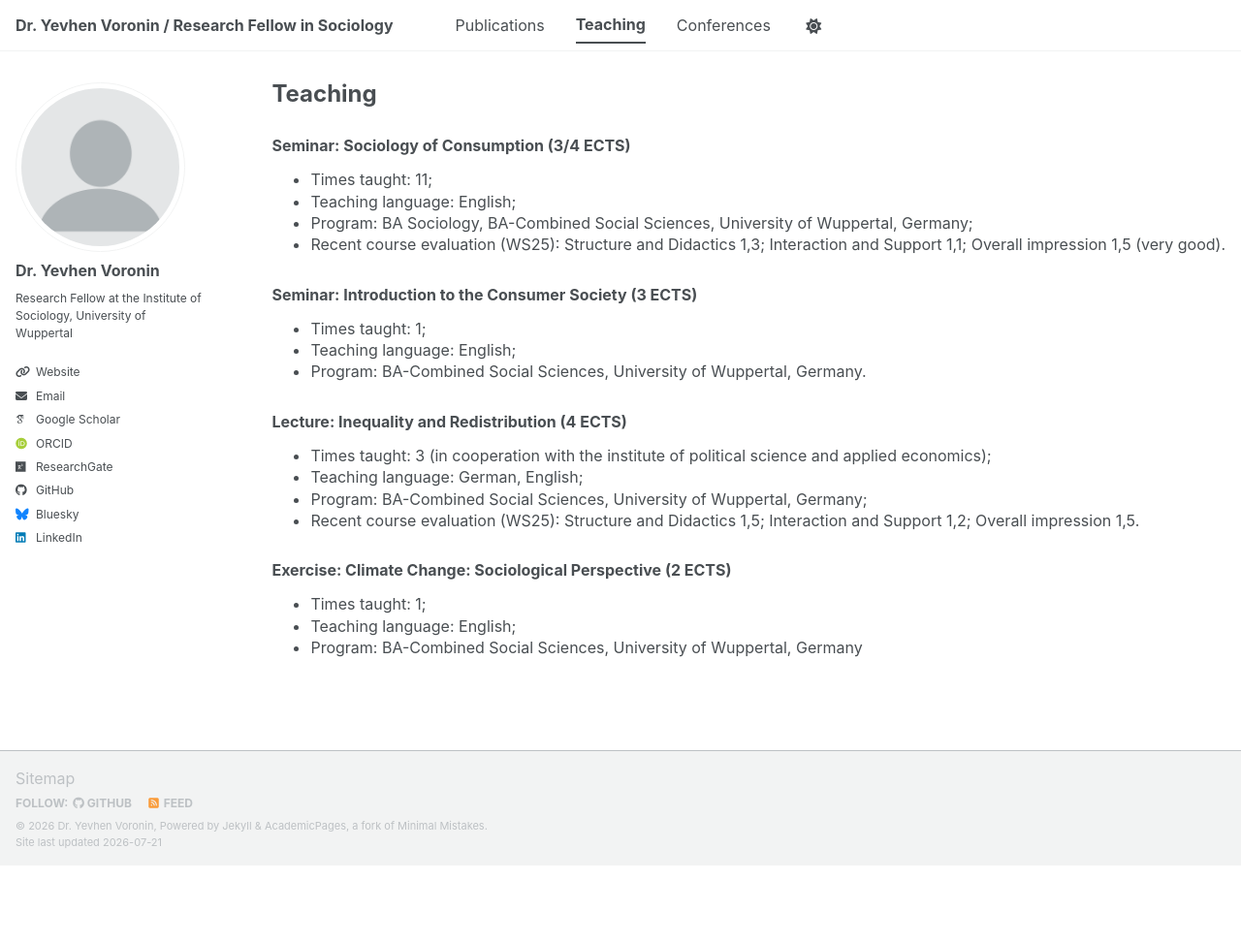
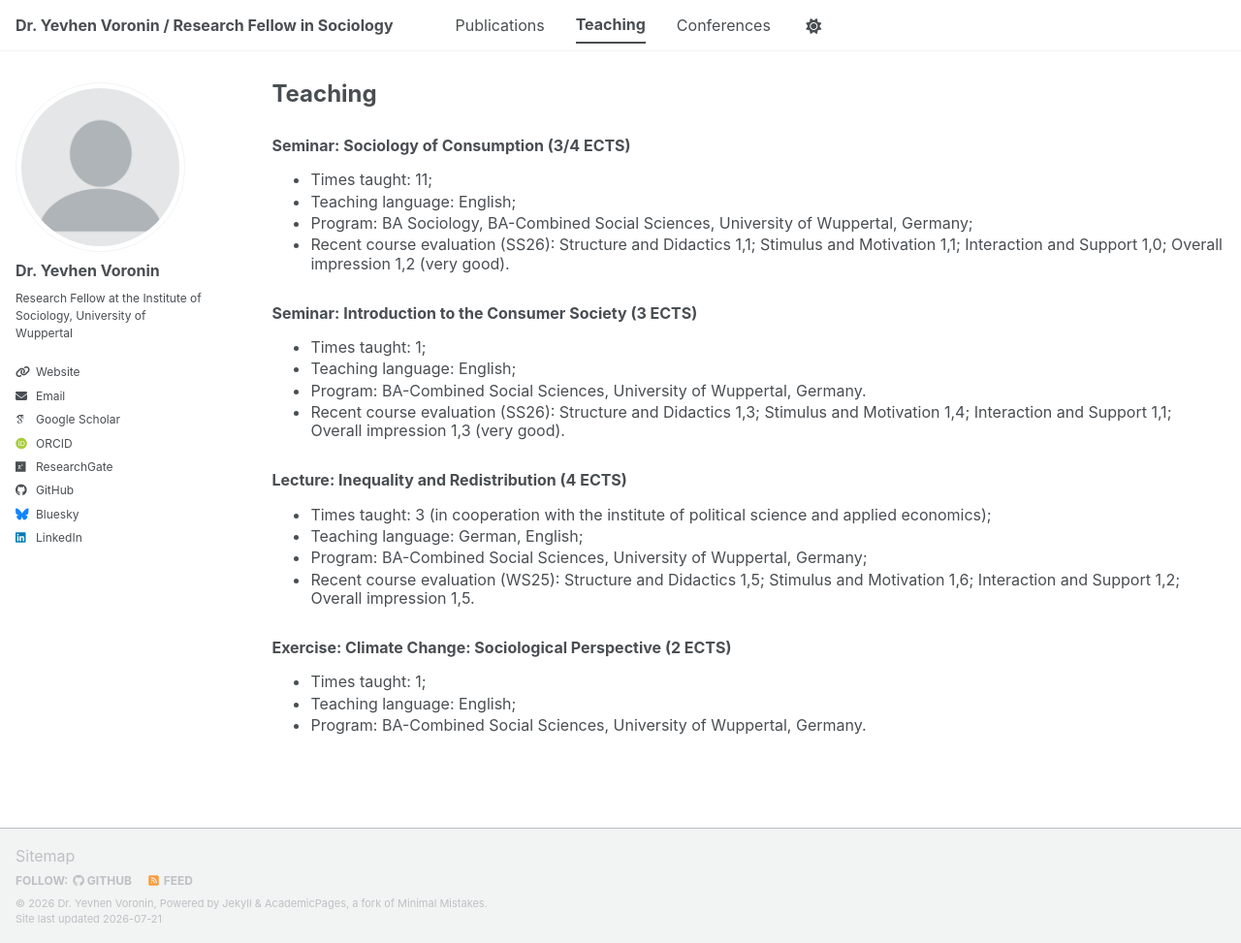
Before and after one commit to voronin-yevhen/voronin-yevhen.github.io, a Jekyll site: the page built from _pages/teaching.md, in a window 1280 px wide and 973 px high. Shown: the whole window at 97% size. Built offline with Jekyll 4.4.1, drawn with Linux system fonts in a browser that asks for light colours; some web fonts are replaced; a script bundle is joined from its source files by our own code; library files that are not in the unit come from our copies.

Commit message:
teaching upd

```diff
--- a/_pages/teaching.md
+++ b/_pages/teaching.md
@@ -12,23 +12,27 @@ author_profile: true
 * Times taught: 11;
 * Teaching language: English;
 * Program: BA Sociology, BA-Combined Social Sciences, University of Wuppertal, Germany;
-* Recent course evaluation (WS25): Structure and Didactics 1,3; Interaction and Support 1,1; Overall impression 1,5 (very good).
+* Recent course evaluation (SS26): Structure and Didactics 1,1; Stimulus and
+Motivation 1,1; Interaction and Support 1,0; Overall impression 1,2 (very good).
 
 ### Seminar: Introduction to the Consumer Society (3 ECTS)
 
 * Times taught: 1;
 * Teaching language: English;
 * Program: BA-Combined Social Sciences, University of Wuppertal, Germany.
+* Recent course evaluation (SS26): Structure and Didactics 1,3; Stimulus and
+Motivation 1,4; Interaction and Support 1,1; Overall impression 1,3 (very good).
 
 ### Lecture: Inequality and Redistribution (4 ECTS)
 
 * Times taught: 3 (in cooperation with the institute of political science and applied economics);
 * Teaching language: German, English;
 * Program: BA-Combined Social Sciences, University of Wuppertal, Germany;
-* Recent course evaluation (WS25): Structure and Didactics 1,5; Interaction and Support 1,2; Overall impression 1,5.
+* Recent course evaluation (WS25): Structure and Didactics 1,5; Stimulus and
+Motivation 1,6; Interaction and Support 1,2; Overall impression 1,5.
 
 ### Exercise: Climate Change: Sociological Perspective (2 ECTS)
 
 * Times taught: 1;
 * Teaching language: English;
-* Program: BA-Combined Social Sciences, University of Wuppertal, Germany
+* Program: BA-Combined Social Sciences, University of Wuppertal, Germany.
```
